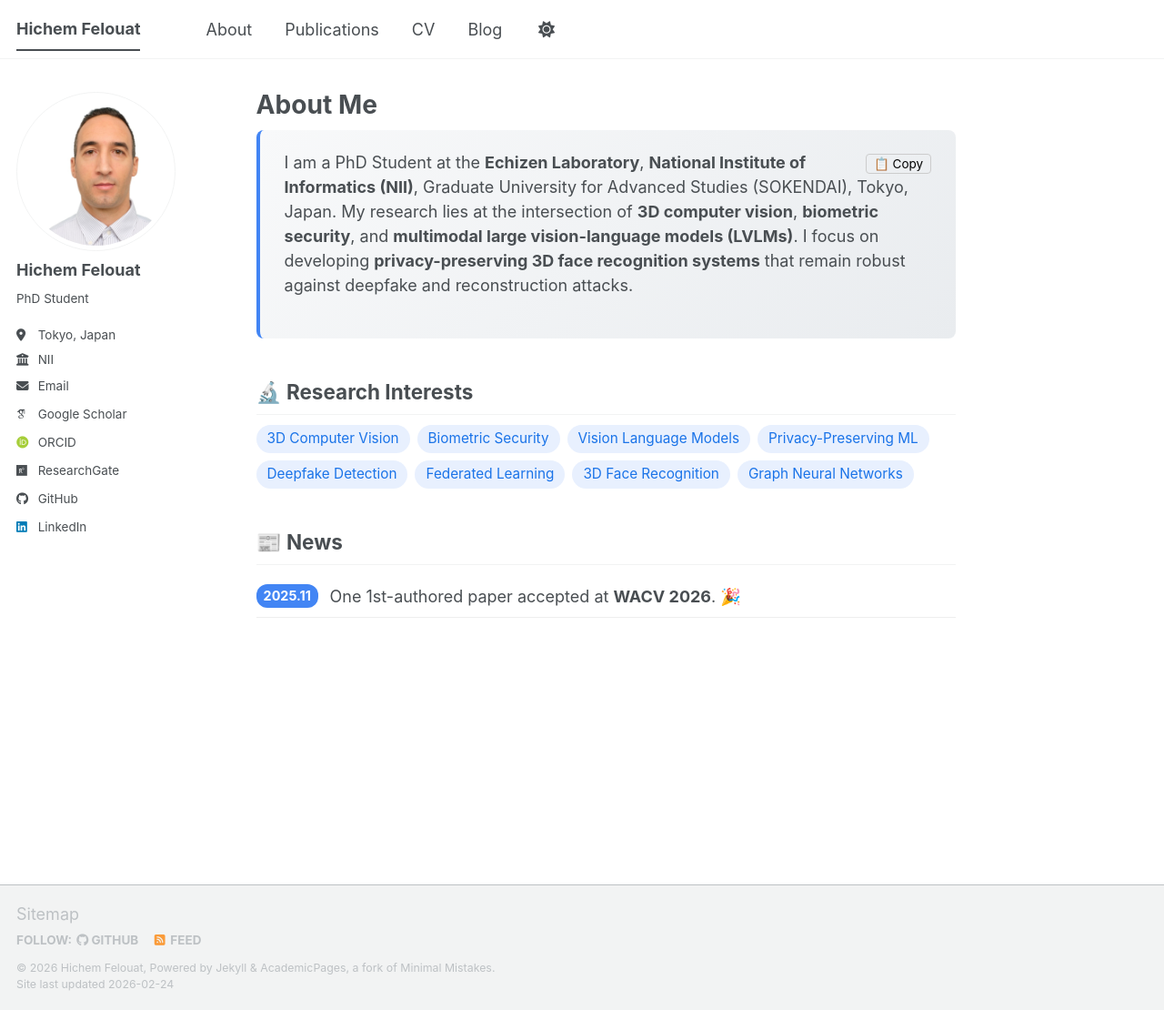
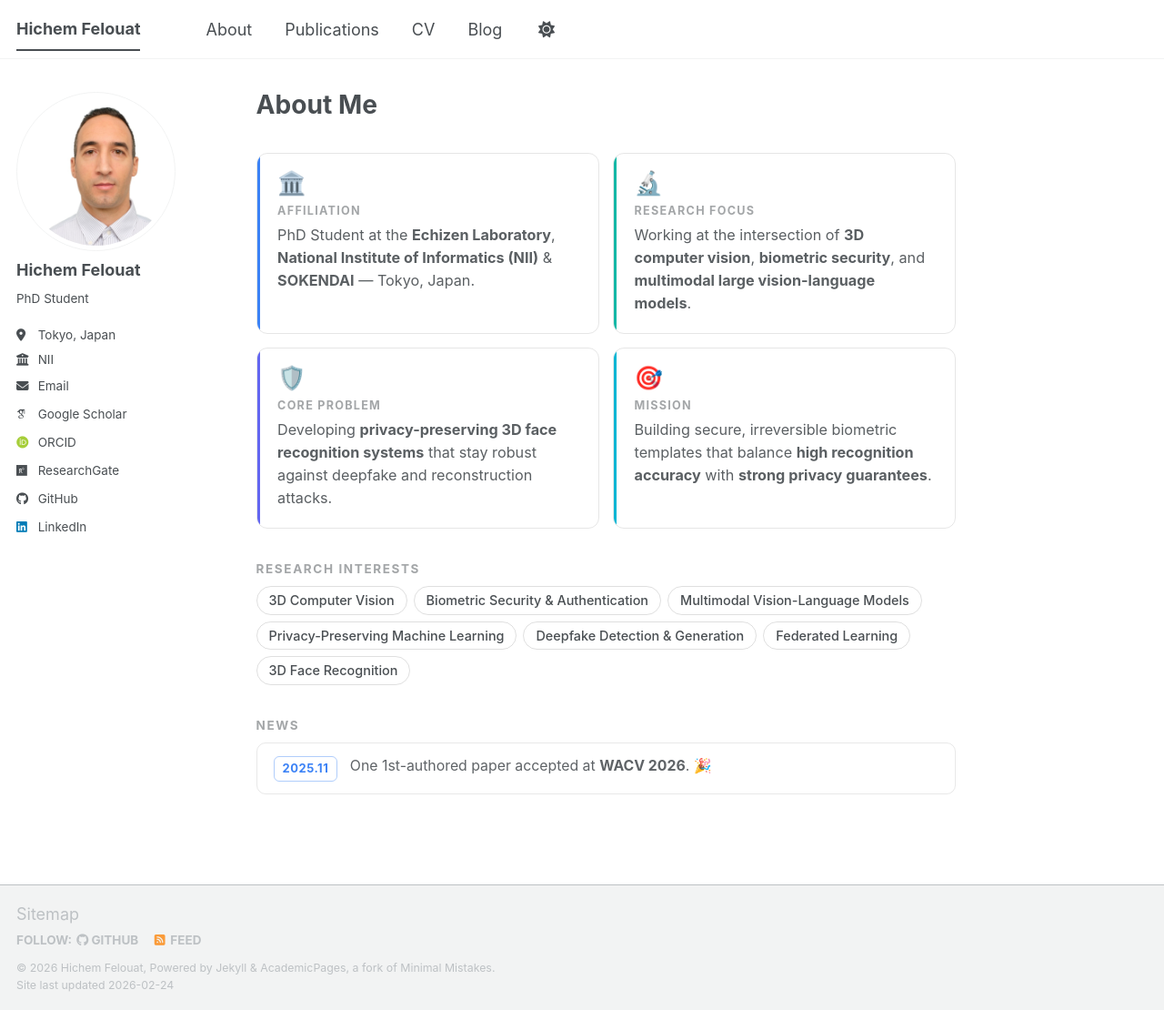
Before and after one commit to hichemfelouat/hichemfelouat.github.io, a Jekyll site: the page built from _pages/about.md, in a window 1280 px wide and 1110 px high. Shown: the whole window at 91% size. Built offline with Jekyll 4.4.1, drawn with Linux system fonts in a browser that asks for light colours; some web fonts are replaced; a script bundle is joined from its source files by our own code; library files that are not in the unit come from our copies; some of the changed lines change nothing that is shown.

Commit message:
Update about.md

```diff
--- a/_pages/about.md
+++ b/_pages/about.md
@@ -5,113 +5,255 @@ author_profile: true
 ---
 
 <style>
-/* Make ALL text selectable and copyable */
+/* ── Selectable text everywhere ── */
+.page__content,
 .page__content * {
   user-select: text !important;
   -webkit-user-select: text !important;
+  -moz-user-select: text !important;
+}
+
+/* ── Fade-in animation ── */
+@keyframes fadeUp {
+  from { opacity: 0; transform: translateY(16px); }
+  to   { opacity: 1; transform: translateY(0); }
+}
+
+/* ── Bio split cards ── */
+.bio-grid {
+  display: grid;
+  grid-template-columns: 1fr 1fr;
+  gap: 0.85em;
+  margin: 1.4em 0 2em 0;
 }
 
 .bio-card {
-  background: linear-gradient(135deg, #f8f9fa 0%, #e9ecef 100%);
-  border-left: 4px solid #4285f4;
-  border-radius: 8px;
-  padding: 1.2em 1.5em;
-  margin-bottom: 1.5em;
+  border: 1px solid rgba(128,128,128,0.2);
+  border-radius: 12px;
+  padding: 1.1em 1.25em;
+  position: relative;
+  overflow: hidden;
+  opacity: 0;
+  animation: fadeUp 0.5s ease forwards;
+  transition: border-color 0.2s, transform 0.2s;
+  /* No background — inherits from theme, works in dark & light */
 }
 
-.news-item {
-  padding: 0.5em 0;
-  border-bottom: 1px solid #eee;
-  display: flex;
-  align-items: center;
-  gap: 0.7em;
+.bio-card:hover {
+  border-color: rgba(128,128,128,0.5);
+  transform: translateY(-2px);
 }
 
-.news-badge {
-  background: #4285f4;
-  color: white;
-  padding: 2px 8px;
-  border-radius: 12px;
-  font-size: 0.8em;
-  white-space: nowrap;
-  font-weight: bold;
+/* Staggered animation delays */
+.bio-card:nth-child(1) { animation-delay: 0.05s; }
+.bio-card:nth-child(2) { animation-delay: 0.15s; }
+.bio-card:nth-child(3) { animation-delay: 0.25s; }
+.bio-card:nth-child(4) { animation-delay: 0.35s; }
+
+/* Accent left bar — uses a semi-transparent teal that works on any background */
+.bio-card::before {
+  content: '';
+  position: absolute;
+  left: 0; top: 0; bottom: 0;
+  width: 3px;
+  border-radius: 12px 0 0 12px;
+  background: currentColor;
+  opacity: 0.25;
+}
+.bio-card.accent-blue::before  { color: #3b82f6; opacity: 1; }
+.bio-card.accent-teal::before  { color: #14b8a6; opacity: 1; }
+.bio-card.accent-indigo::before { color: #6366f1; opacity: 1; }
+.bio-card.accent-cyan::before  { color: #06b6d4; opacity: 1; }
+
+.bio-card-icon {
+  font-size: 1.4em;
+  margin-bottom: 0.35em;
+  display: block;
+  line-height: 1;
+}
+
+.bio-card-label {
+  font-size: 0.7em;
+  font-weight: 700;
+  text-transform: uppercase;
+  letter-spacing: 0.1em;
+  opacity: 0.5;
+  margin-bottom: 0.3em;
+}
+
+.bio-card-text {
+  font-size: 0.9em;
+  line-height: 1.55;
+  opacity: 0.9;
+}
+
+.bio-card-text strong {
+  opacity: 1;
+}
+
+/* ── Research interest tags ── */
+.interest-section { margin: 0 0 2em 0; }
+
+.interest-section h2 {
+  font-size: 0.75em;
+  font-weight: 700;
+  text-transform: uppercase;
+  letter-spacing: 0.12em;
+  opacity: 0.5;
+  margin-bottom: 0.8em;
+  padding-bottom: 0;
+  border: none;
 }
 
 .interest-tags {
   display: flex;
   flex-wrap: wrap;
-  gap: 8px;
-  margin-top: 0.5em;
+  gap: 7px;
 }
 
 .interest-tag {
-  background: #e8f0fe;
-  color: #1a73e8;
-  padding: 4px 12px;
-  border-radius: 16px;
-  font-size: 0.85em;
-  transition: background 0.2s;
+  border: 1px solid rgba(128,128,128,0.25);
+  border-radius: 99px;
+  padding: 4px 13px;
+  font-size: 0.8em;
+  font-weight: 500;
+  opacity: 0;
+  animation: fadeUp 0.4s ease forwards;
+  transition: border-color 0.18s, opacity 0.18s;
+  cursor: default;
 }
 
 .interest-tag:hover {
-  background: #1a73e8;
-  color: white;
-  cursor: default;
+  border-color: rgba(128,128,128,0.6);
+  opacity: 1 !important;
 }
 
-.copy-btn {
-  background: none;
-  border: 1px solid #ccc;
-  border-radius: 4px;
-  padding: 2px 8px;
+/* Stagger tags */
+.interest-tag:nth-child(1) { animation-delay: 0.4s; }
+.interest-tag:nth-child(2) { animation-delay: 0.47s; }
+.interest-tag:nth-child(3) { animation-delay: 0.54s; }
+.interest-tag:nth-child(4) { animation-delay: 0.61s; }
+.interest-tag:nth-child(5) { animation-delay: 0.68s; }
+.interest-tag:nth-child(6) { animation-delay: 0.75s; }
+.interest-tag:nth-child(7) { animation-delay: 0.82s; }
+
+/* Final opacity after animation */
+.interest-tag { animation-fill-mode: forwards; }
+
+/* ── News section ── */
+.news-section { margin: 0 0 1em 0; }
+
+.news-section h2 {
   font-size: 0.75em;
-  cursor: pointer;
-  float: right;
-  margin-top: 0.3em;
+  font-weight: 700;
+  text-transform: uppercase;
+  letter-spacing: 0.12em;
+  opacity: 0.5;
+  margin-bottom: 0.8em;
+  border: none;
+  padding: 0;
 }
 
-.copy-btn:hover { background: #eee; }
+.news-item {
+  display: flex;
+  align-items: flex-start;
+  gap: 0.75em;
+  padding: 0.75em 1em;
+  border-radius: 10px;
+  border: 1px solid rgba(128,128,128,0.18);
+  margin-bottom: 0.6em;
+  opacity: 0;
+  animation: fadeUp 0.45s ease 0.9s forwards;
+  transition: border-color 0.2s;
+}
+
+.news-item:hover { border-color: rgba(128,128,128,0.4); }
+
+.news-date {
+  font-size: 0.72em;
+  font-weight: 700;
+  letter-spacing: 0.04em;
+  white-space: nowrap;
+  padding: 3px 9px;
+  border-radius: 6px;
+  border: 1px solid rgba(59,130,246,0.4);
+  color: #3b82f6;
+  margin-top: 1px;
+  flex-shrink: 0;
+}
+
+.news-text {
+  font-size: 0.88em;
+  line-height: 1.5;
+  opacity: 0.88;
+}
+
+/* ── Responsive ── */
+@media (max-width: 580px) {
+  .bio-grid { grid-template-columns: 1fr; }
+}
 </style>
 
-<div class="bio-card">
-  <button class="copy-btn" onclick="copyText('bio-text')">📋 Copy</button>
-  <p id="bio-text">I am a PhD Student at the <strong>Echizen Laboratory</strong>,
-  <strong>National Institute of Informatics (NII)</strong>,
-  Graduate University for Advanced Studies (SOKENDAI), Tokyo, Japan.
-  My research lies at the intersection of <strong>3D computer vision</strong>,
-  <strong>biometric security</strong>, and
-  <strong>multimodal large vision-language models (LVLMs)</strong>.
-  I focus on developing <strong>privacy-preserving 3D face recognition systems</strong>
-  that remain robust against deepfake and reconstruction attacks.</p>
+<div class="bio-grid">
+
+  <div class="bio-card accent-blue">
+    <span class="bio-card-icon">🏛️</span>
+    <div class="bio-card-label">Affiliation</div>
+    <div class="bio-card-text">
+      PhD Student at the <strong>Echizen Laboratory</strong>,
+      <strong>National Institute of Informatics (NII)</strong> &amp;
+      <strong>SOKENDAI</strong> — Tokyo, Japan.
+    </div>
+  </div>
+
+  <div class="bio-card accent-teal">
+    <span class="bio-card-icon">🔬</span>
+    <div class="bio-card-label">Research Focus</div>
+    <div class="bio-card-text">
+      Working at the intersection of <strong>3D computer vision</strong>,
+      <strong>biometric security</strong>, and
+      <strong>multimodal large vision-language models</strong>.
+    </div>
+  </div>
+
+  <div class="bio-card accent-indigo">
+    <span class="bio-card-icon">🛡️</span>
+    <div class="bio-card-label">Core Problem</div>
+    <div class="bio-card-text">
+      Developing <strong>privacy-preserving 3D face recognition systems</strong>
+      that stay robust against deepfake and reconstruction attacks.
+    </div>
+  </div>
+
+  <div class="bio-card accent-cyan">
+    <span class="bio-card-icon">🎯</span>
+    <div class="bio-card-label">Mission</div>
+    <div class="bio-card-text">
+      Building secure, irreversible biometric templates that balance
+      <strong>high recognition accuracy</strong> with
+      <strong>strong privacy guarantees</strong>.
+    </div>
+  </div>
+
 </div>
 
-## 🔬 Research Interests
-
+<div class="interest-section">
+<h2>Research Interests</h2>
 <div class="interest-tags">
   <span class="interest-tag">3D Computer Vision</span>
-  <span class="interest-tag">Biometric Security</span>
-  <span class="interest-tag">Vision Language Models</span>
-  <span class="interest-tag">Privacy-Preserving ML</span>
-  <span class="interest-tag">Deepfake Detection</span>
+  <span class="interest-tag">Biometric Security &amp; Authentication</span>
+  <span class="interest-tag">Multimodal Vision-Language Models</span>
+  <span class="interest-tag">Privacy-Preserving Machine Learning</span>
+  <span class="interest-tag">Deepfake Detection &amp; Generation</span>
   <span class="interest-tag">Federated Learning</span>
   <span class="interest-tag">3D Face Recognition</span>
-  <span class="interest-tag">Graph Neural Networks</span>
+</div>
 </div>
 
-## 📰 News
-
+<div class="news-section">
+<h2>News</h2>
 <div class="news-item">
-  <span class="news-badge">2025.11</span>
-  <span>One 1st-authored paper accepted at <strong>WACV 2026</strong>. 🎉</span>
+  <span class="news-date">2025.11</span>
+  <span class="news-text">One 1st-authored paper accepted at <strong>WACV 2026</strong>. 🎉</span>
 </div>
-
-<script>
-function copyText(id) {
-  const el = document.getElementById(id);
-  navigator.clipboard.writeText(el.innerText).then(() => {
-    const btn = el.parentElement.querySelector('.copy-btn');
-    btn.textContent = '✅ Copied!';
-    setTimeout(() => btn.textContent = '📋 Copy', 2000);
-  });
-}
-</script>
+</div>
```
